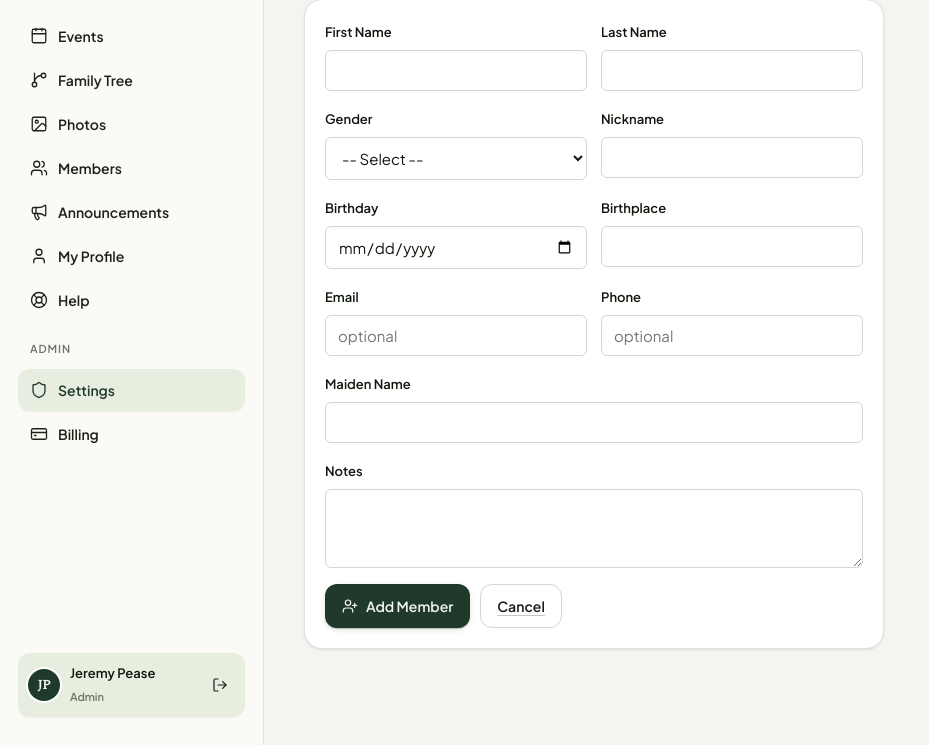
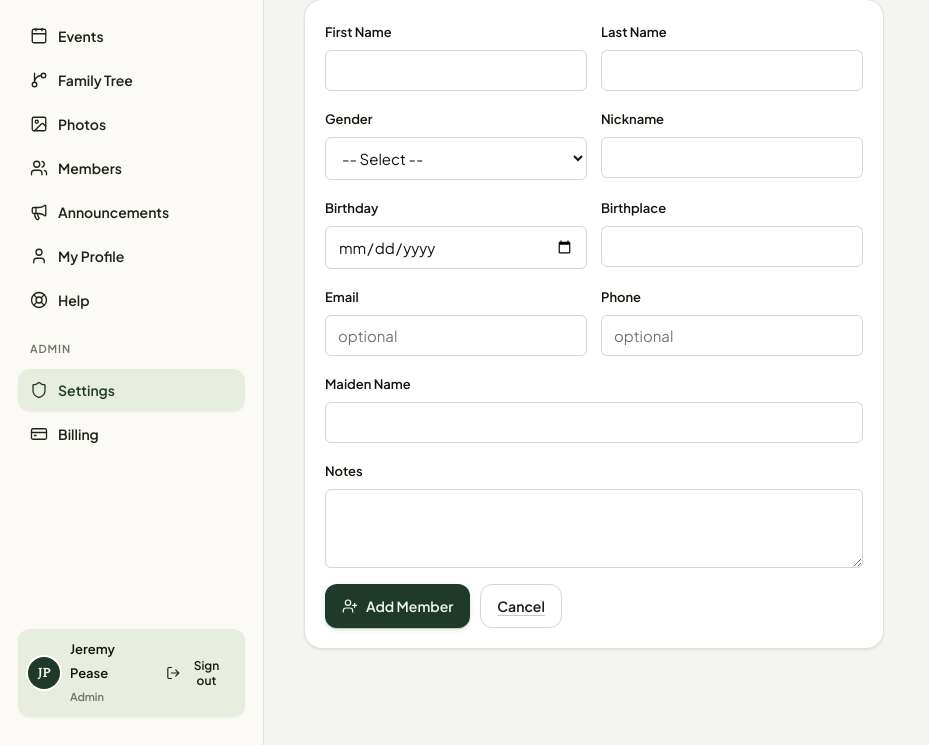
Before and after one commit to jeremypease/swugl, a Flask app: page /admin/add-member in a window 1280 px wide. Shown: the part 199-944 px from the top of the page, without its empty margins (0-929 px from the left). Run offline with Flask 3, Linux system fonts and the light colour scheme; a user stored in the database is signed in; some libraries are stand-ins or nearby versions.

Commit message:
fix: add 'Sign out' label to logout button in sidebar
The icon-only button wasn't discoverable. Added text label alongside
the icon so the action is clear.

Co-Authored-By: Claude Sonnet 4.6 <noreply@anthropic.com>

```diff
--- a/app/templates/base.html
+++ b/app/templates/base.html
@@ -68,8 +68,8 @@
             </div>
             <form method="POST" action="/logout" style="margin-left: auto;">
                 <input type="hidden" name="csrf_token" value="{{ csrf_token() }}">
-                <button type="submit" class="btn btn-ghost btn-sm" title="Sign out" style="padding: 6px;">
-                    <i data-lucide="log-out"></i>
+                <button type="submit" class="btn btn-ghost btn-sm" title="Sign out" style="padding: 6px; display:flex; align-items:center; gap:4px; font-size:12px;">
+                    <i data-lucide="log-out"></i> Sign out
                 </button>
             </form>
         </div>
```
